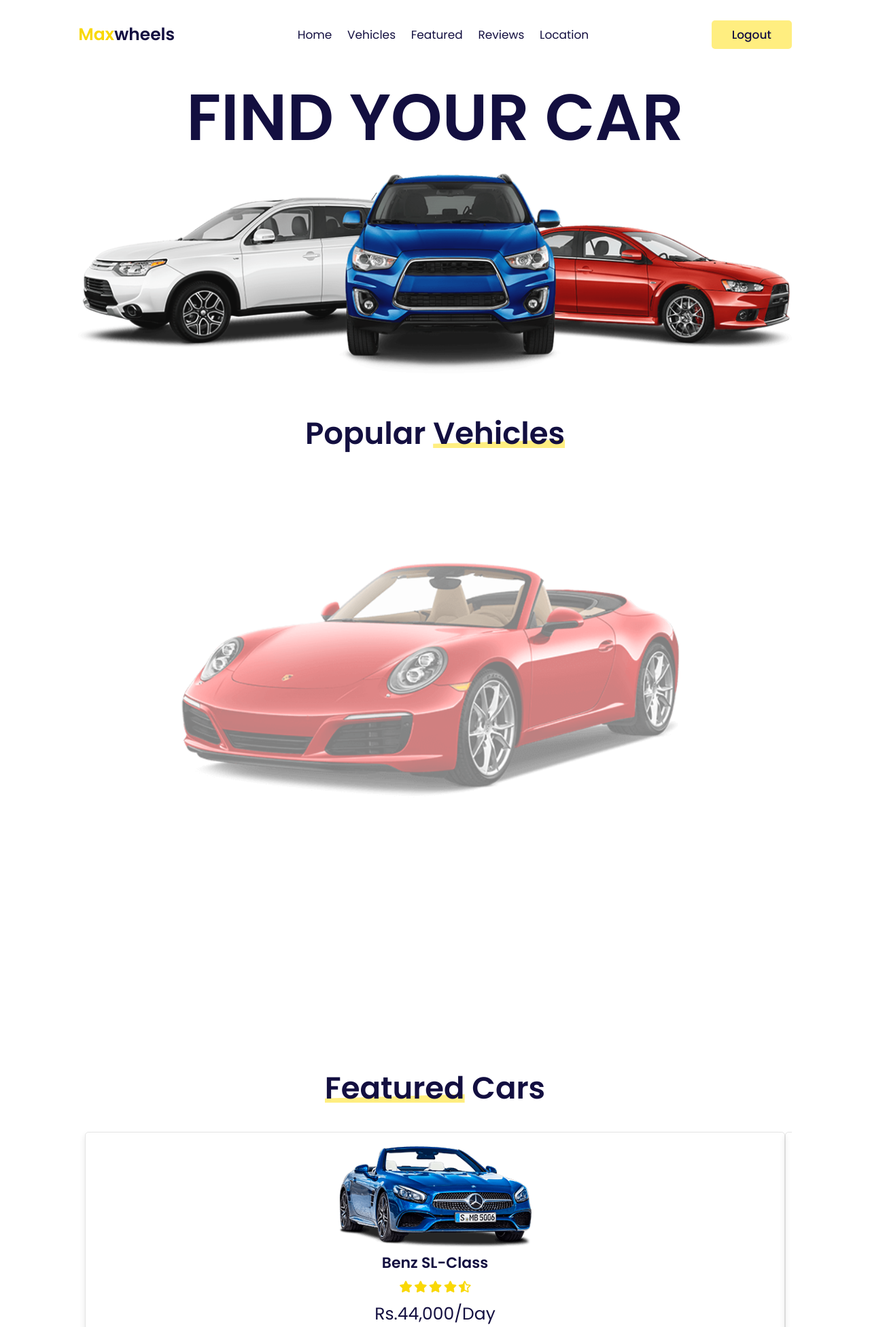
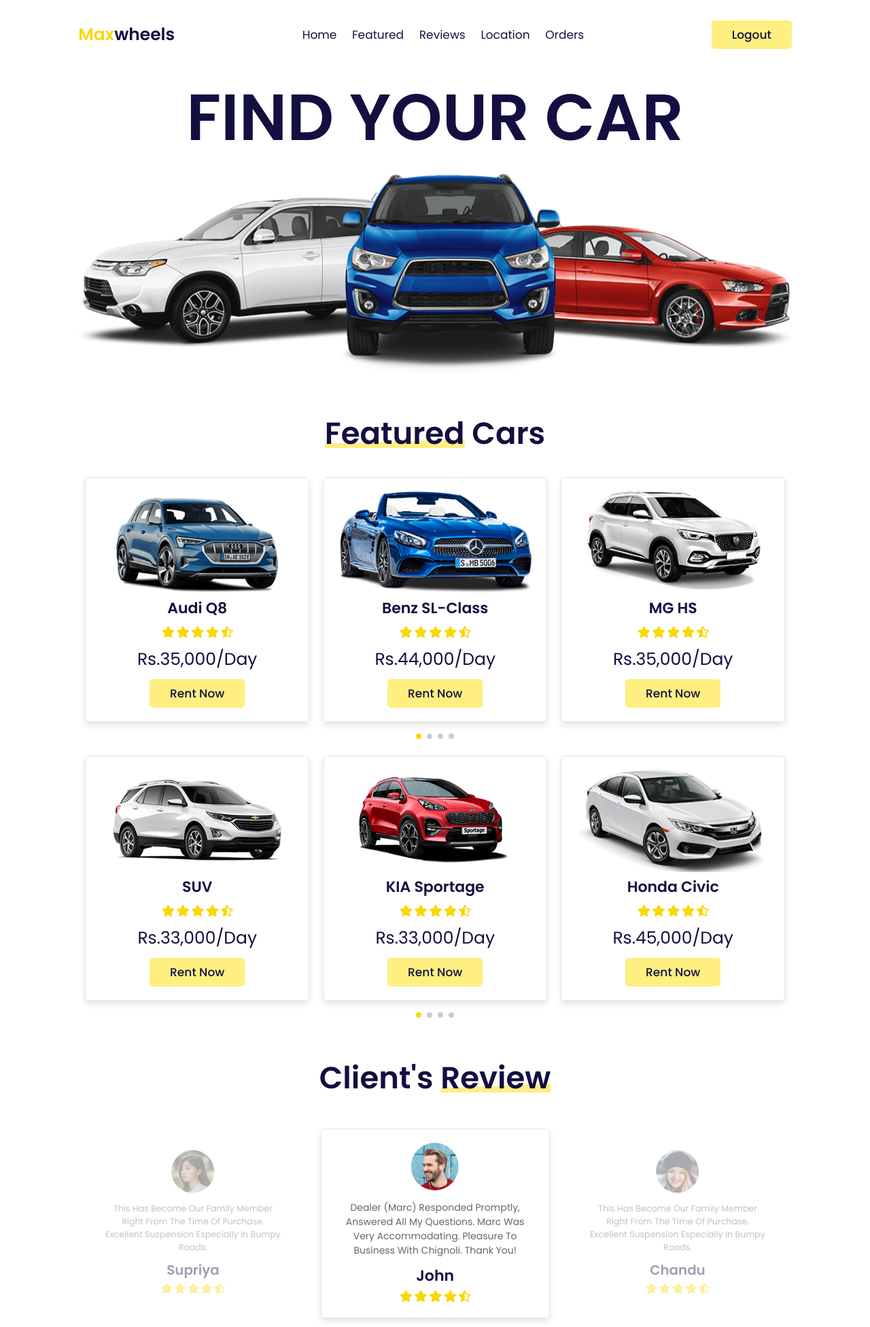
Before and after one commit to sasibudati/Car-Rental---Sasi, a Flask app: page /home in a window 1280 px wide. Shown: the top 1952 px of the page at 68% size. Run offline with Flask 3, Linux system fonts and the light colour scheme; some libraries are stand-ins or nearby versions.

Commit message:
Update home.html

```diff
--- a/templates/home.html
+++ b/templates/home.html
@@ -24,18 +24,17 @@
 
     <nav class="navbar">
         <a href="#home">home</a>
-        <a href="#vehicles">vehicles</a>
         <a href="#featured">featured</a>
         <a href="#reviews">reviews</a>
         <a href="#contact">location</a>
+        <a href="/orders">orders</a>
+
 
 
     </nav>
 
     <div id="login-btn" >
-
-        <a  class="btn" href="{{url_for('base')}}" >logout</a>
-
+        <a href="{{url_for('base')}}"  class="btn" >logout</a>
         <i class="far fa-user"></i>
     </div>
 
@@ -43,7 +42,7 @@
 
 <div class="login-form-container">
 
-    <!--<span id="close-login-form" class="fas fa-times"></span>-->
+    <span id="close-login-form" class="fas fa-times"></span>
 
     <!--<form action="#">
         <h3>user login</h3>
@@ -86,117 +85,7 @@
 
 
 
-<section class="vehicles" id="vehicles">
 
-    <h1 class="heading"> popular <span>vehicles</span> </h1>
-
-    <div class="swiper vehicles-slider">
-
-        <div class="swiper-wrapper">
-
-            <div class="swiper-slide box">
-                <img src="{{url_for('static',filename='images/vehicle-1.png')}}" alt="">
-                <div class="content">
-                    <h3>new model</h3>
-                    <div class="price"> <span>price : </span> Rs.42,000/day </div>
-                    <p>
-                        new
-                        <span class="fas fa-circle"></span> 2021
-                        <span class="fas fa-circle"></span> automatic
-                        <span class="fas fa-circle"></span> petrol
-                        <span class="fas fa-circle"></span> 183mph
-                    </p>
-                    <a href="{{url_for('rent')}}" class="btn">Rent now</a>
-                </div>
-            </div>
-
-            <div class="swiper-slide box">
-                <img src="{{url_for('static',filename='images/vehicle-2.png')}}" alt="">
-                <div class="content">
-                    <h3>new model</h3>
-                    <div class="price"> <span>price : </span> Rs.33,000/day </div>
-                    <p>
-                        new
-                        <span class="fas fa-circle"></span> 2021
-                        <span class="fas fa-circle"></span> automatic
-                        <span class="fas fa-circle"></span> petrol
-                        <span class="fas fa-circle"></span> 183mph
-                    </p>
-                    <a href="#" class="btn">Rent now</a>
-                </div>
-            </div>
-
-            <div class="swiper-slide box">
-                <img src="{{url_for('static',filename='images/vehicle-3.png')}}" alt="">
-                <div class="content">
-                    <h3>new model</h3>
-                    <div class="price"> <span>price : </span> Rs.22,000/day </div>
-                    <p>
-                        new
-                        <span class="fas fa-circle"></span> 2021
-                        <span class="fas fa-circle"></span> automatic
-                        <span class="fas fa-circle"></span> petrol
-                        <span class="fas fa-circle"></span> 183mph
-                    </p>
-                    <a href="#" class="btn">Rent now</a>
-                </div>
-            </div>
-
-            <div class="swiper-slide box">
-                <img src="{{url_for('static',filename='images/vehicle-4.png')}}" alt="">
-                <div class="content">
-                    <h3>new model</h3>
-                    <div class="price"> <span>price : </span> Rs.43,000/day </div>
-                    <p>
-                        new
-                        <span class="fas fa-circle"></span> 2021
-                        <span class="fas fa-circle"></span> automatic
-                        <span class="fas fa-circle"></span> petrol
-                        <span class="fas fa-circle"></span> 183mph
-                    </p>
-                    <a href="#" class="btn">Rent now</a>
-                </div>
-            </div>
-
-            <div class="swiper-slide box">
-                <img src="{{url_for('static',filename='images/vehicle-5.png')}}" alt="">
-                <div class="content">
-                    <h3>new model</h3>
-                    <div class="price"> <span>price : </span> Rs.32,000/day </div>
-                    <p>
-                        new
-                        <span class="fas fa-circle"></span> 2021
-                        <span class="fas fa-circle"></span> automatic
-                        <span class="fas fa-circle"></span> petrol
-                        <span class="fas fa-circle"></span> 183mph
-                    </p>
-                    <a href="#" class="btn">Rent now</a>
-                </div>
-            </div>
-
-            <div class="swiper-slide box">
-                <img src="{{url_for('static',filename='images/vehicle-6.png')}}" alt="">
-                <div class="content">
-                    <h3>new model</h3>
-                    <div class="price"> <span>price : </span> Rs.22,000/day </div>
-                    <p>
-                        new
-                        <span class="fas fa-circle"></span> 2021
-                        <span class="fas fa-circle"></span> automatic
-                        <span class="fas fa-circle"></span> petrol
-                        <span class="fas fa-circle"></span> 183mph
-                    </p>
-                    <a href="#" class="btn">Rent now</a>
-                </div>
-            </div>
-
-        </div>
-
-        <div class="swiper-pagination"></div>
-
-    </div>
-
-</section>
 
 
 
@@ -291,7 +180,7 @@
                         <i class="fas fa-star-half-alt"></i>
                     </div>
                     <div class="price">Rs.44,000/day</div>
-                    <a href="#" class="btn">Rent Now</a>
+                  <a href="{{url_for('rent',carid='Benz SL-class',price=44000)}}" class="btn">Rent Now</a></a>
                 </div>
             </div>
 
@@ -307,7 +196,7 @@
                         <i class="fas fa-star-half-alt"></i>
                     </div>
                     <div class="price">Rs.35,000/day</div>
-                    <a href="#" class="btn">Rent Now</a>
+                    <a href="{{url_for('rent',carid='MG HS',price=35000)}}" class="btn">Rent Now</a>
                 </div>
             </div>
 
@@ -323,7 +212,7 @@
                         <i class="fas fa-star-half-alt"></i>
                     </div>
                     <div class="price">Rs.25,000/day</div>
-                    <a href="#" class="btn">Rent Now</a>
+                    <a href="{{url_for('rent',carid='Ford Focus',price=25000)}}" class="btn">Rent Now</a>
                 </div>
             </div>
 
@@ -339,7 +228,7 @@
                         <i class="fas fa-star-half-alt"></i>
                     </div>
                     <div class="price">Rs.35,000/day</div>
-                    <a href="#" class="btn">Rent Now</a>
+                    <a href="{{url_for('rent',carid='Audi Q8',price=35000)}}" class="btn">Rent Now</a>
                 </div>
             </div>
 
@@ -365,7 +254,7 @@
                          <i class="fas fa-star-half-alt"></i>
                      </div>
                      <div class="price">Rs.33,000/day</div>
-                     <a href="#" class="btn">Rent Now</a>
+                     <a href="{{url_for('rent',carid='KIA sportage',price=33000)}}" class="btn">Rent Now</a>
                  </div>
              </div>
 
@@ -381,7 +270,7 @@
                          <i class="fas fa-star-half-alt"></i>
                      </div>
                      <div class="price">Rs.45,000/day</div>
-                     <a href="#" class="btn">Rent Now</a>
+                     <a href="{{url_for('rent',carid='Honda civic',price=45000)}}" class="btn">Rent Now</a>
                  </div>
              </div>
 
@@ -397,7 +286,7 @@
                          <i class="fas fa-star-half-alt"></i>
                      </div>
                      <div class="price">Rs.55,000/day</div>
-                     <a href="#" class="btn">Rent Now</a>
+                     <a href="{{url_for('rent',carid='KIA sorento',price=55000)}}" class="btn">Rent Now</a>
                  </div>
              </div>
 
@@ -413,7 +302,7 @@
                          <i class="fas fa-star-half-alt"></i>
                      </div>
                      <div class="price">Rs.33,000/day</div>
-                     <a href="#" class="btn">Rent Now</a>
+                     <a href="{{url_for('rent',carid='SUV',price=33000)}}" class="btn">Rent Now</a>
                  </div>
              </div>
 
```
